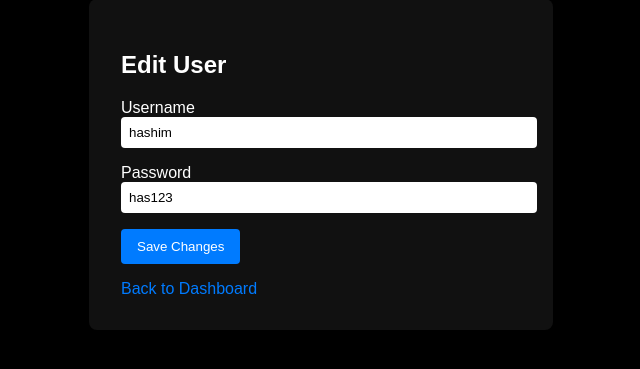
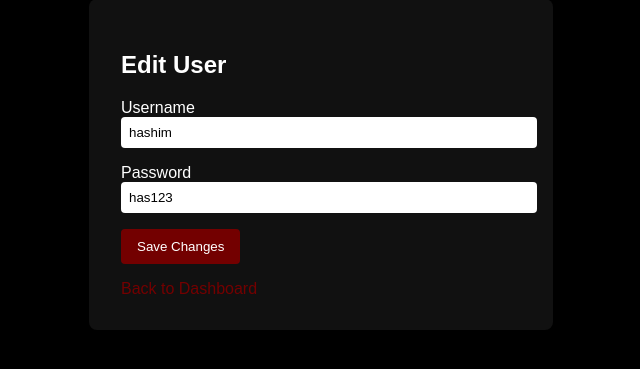
Before and after one commit to x7am/G04, a Flask app: page /edit/3 in a window 1280 px wide. Shown: the part 121-490 px from the top of the page, without its empty margins (319-959 px from the left). Run offline with Flask 3, Linux system fonts and the light colour scheme; data comes from the database, SQL or seed files in the repository.

Commit message:
colour change

```diff
--- a/Templates/edit_user.html
+++ b/Templates/edit_user.html
@@ -7,7 +7,7 @@
         body {
             font-family: Arial, sans-serif;
             background: #000;
-            color: #fff;
+            color: #FFFFFF;
             min-height: 100vh;
             display: flex;
             justify-content: center;
@@ -42,9 +42,9 @@
         }
 
         input { width: 100%; padding: 8px; margin-bottom: 16px; border-radius: 4px; border: none; }
-        button { padding: 10px 16px; border: none; border-radius: 4px; background: #007bff; color: #fff; }
+        button { padding: 10px 16px; border: none; border-radius: 4px; background: #730000; color: #fff; }
         button:hover { background: #0056b3; }
-        a { color: #007bff; text-decoration: none; display: block; margin-top: 16px; }
+        a { color: #730000; text-decoration: none; display: block; margin-top: 16px; }
     </style>
 </head>
 <body>
```
Also changed, not shown: Templates/admin_dashboard.html (+6 -6 lines).
